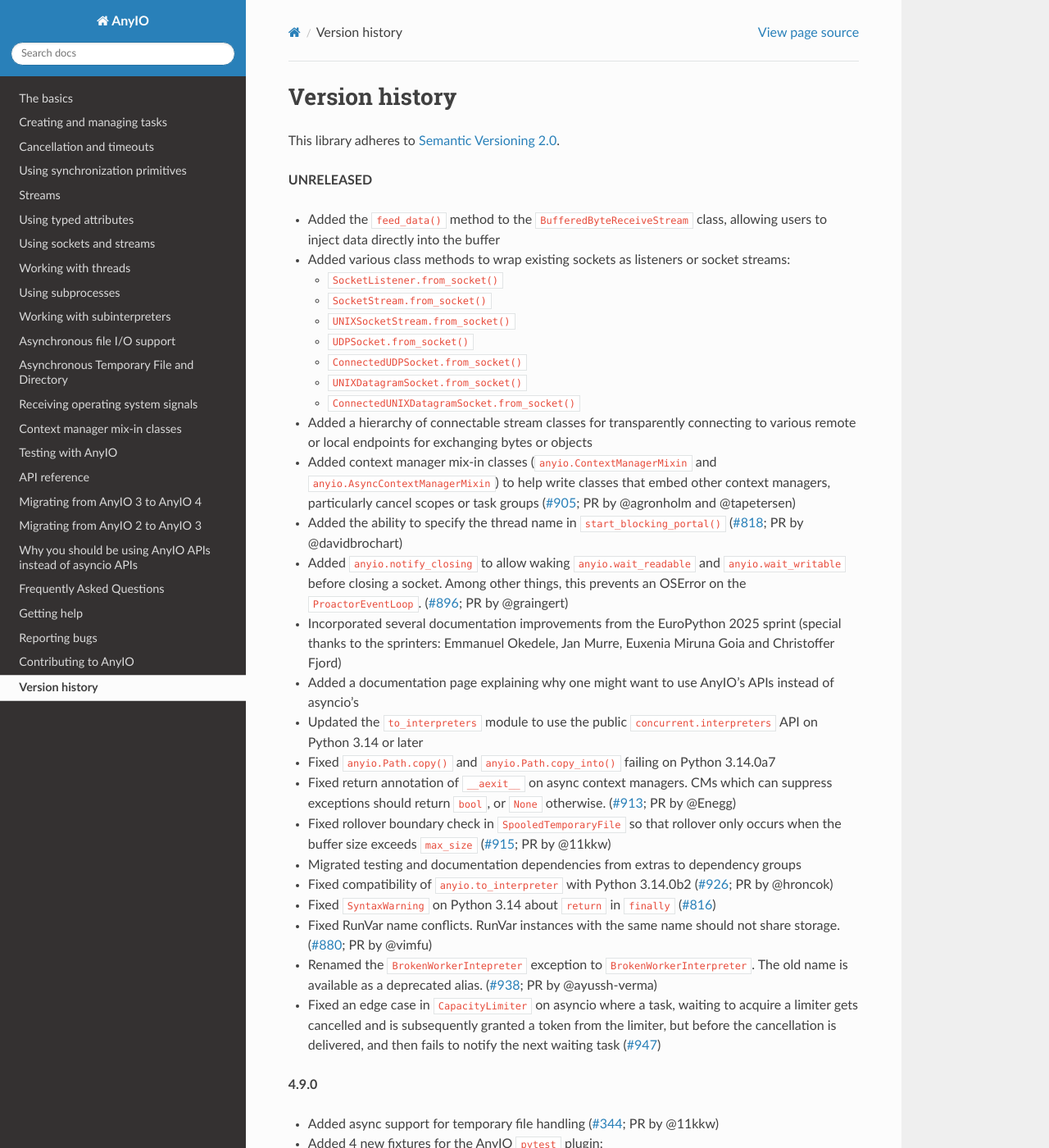
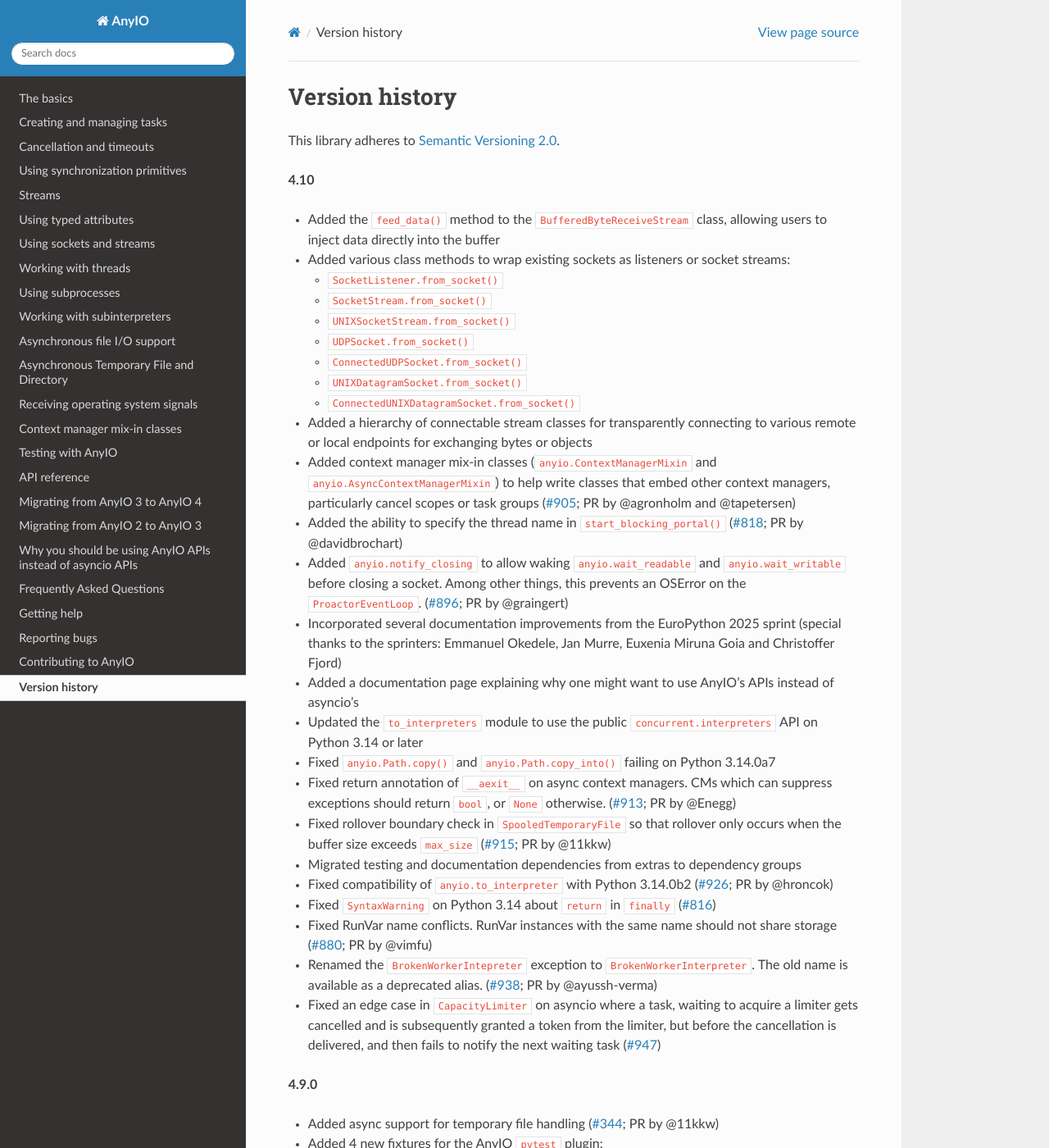
Before and after one commit to agronholm/anyio, a Sphinx documentation site: the page built from docs/versionhistory.rst, in a window 1280 px wide and 1400 px high. Shown: the whole window at 82% size. Built offline with Sphinx 7.4.7 and the Read the Docs theme 3.1.0, drawn with Linux system fonts in a browser that asks for light colours; the version number could not be read and is left out.

Commit message:
Bumped up the version

```diff
--- a/docs/versionhistory.rst
+++ b/docs/versionhistory.rst
@@ -3,7 +3,7 @@
 
 This library adheres to `Semantic Versioning 2.0 <http://semver.org/>`_.
 
-**UNRELEASED**
+**4.10**
 
 - Added the ``feed_data()`` method to the ``BufferedByteReceiveStream`` class, allowing
   users to inject data directly into the buffer
@@ -32,8 +32,8 @@
 - Incorporated several documentation improvements from the EuroPython 2025 sprint
   (special thanks to the sprinters: Emmanuel Okedele, Jan Murre, Euxenia Miruna Goia and
   Christoffer Fjord)
-- Added a documentation page explaining why one might want to use AnyIO's APIs instead of
-  asyncio's
+- Added a documentation page explaining why one might want to use AnyIO's APIs instead
+  of asyncio's
 - Updated the ``to_interpreters`` module to use the public ``concurrent.interpreters``
   API on Python 3.14 or later
 - Fixed ``anyio.Path.copy()`` and ``anyio.Path.copy_into()`` failing on Python 3.14.0a7
@@ -48,8 +48,8 @@
   (`#926 <https://github.com/agronholm/anyio/issues/926>`_; PR by @hroncok)
 - Fixed ``SyntaxWarning`` on Python 3.14 about ``return`` in ``finally``
   (`#816 <https://github.com/agronholm/anyio/issues/816>`_)
-- Fixed RunVar name conflicts. RunVar instances with the same name should not share storage.
-  (`#880 <https://github.com/agronholm/anyio/issues/880>`_; PR by @vimfu)
+- Fixed RunVar name conflicts. RunVar instances with the same name should not share
+  storage (`#880 <https://github.com/agronholm/anyio/issues/880>`_; PR by @vimfu)
 - Renamed the ``BrokenWorkerIntepreter`` exception to ``BrokenWorkerInterpreter``.
   The old name is available as a deprecated alias.
   (`#938 <https://github.com/agronholm/anyio/pull/938>`_; PR by @ayussh-verma)
```
